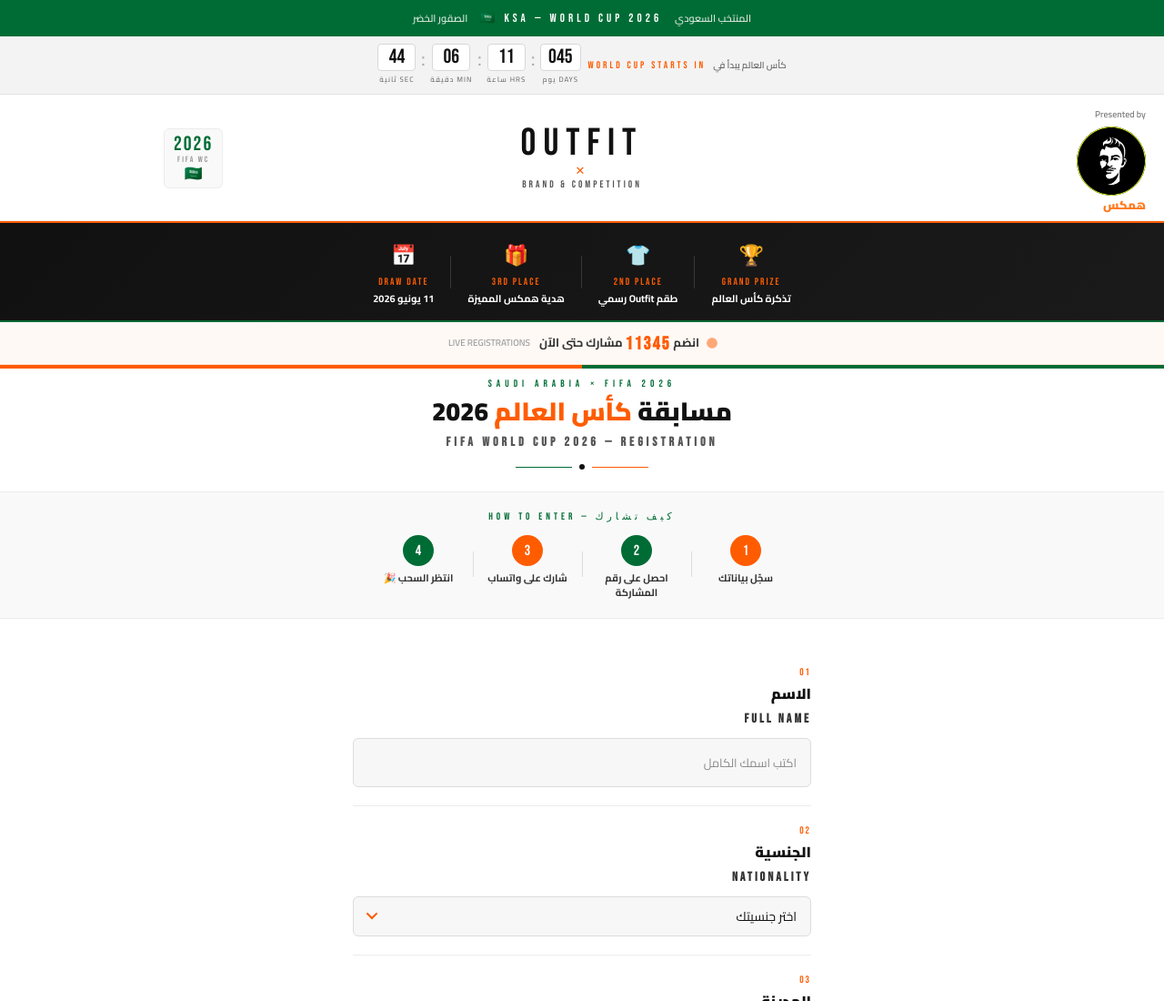
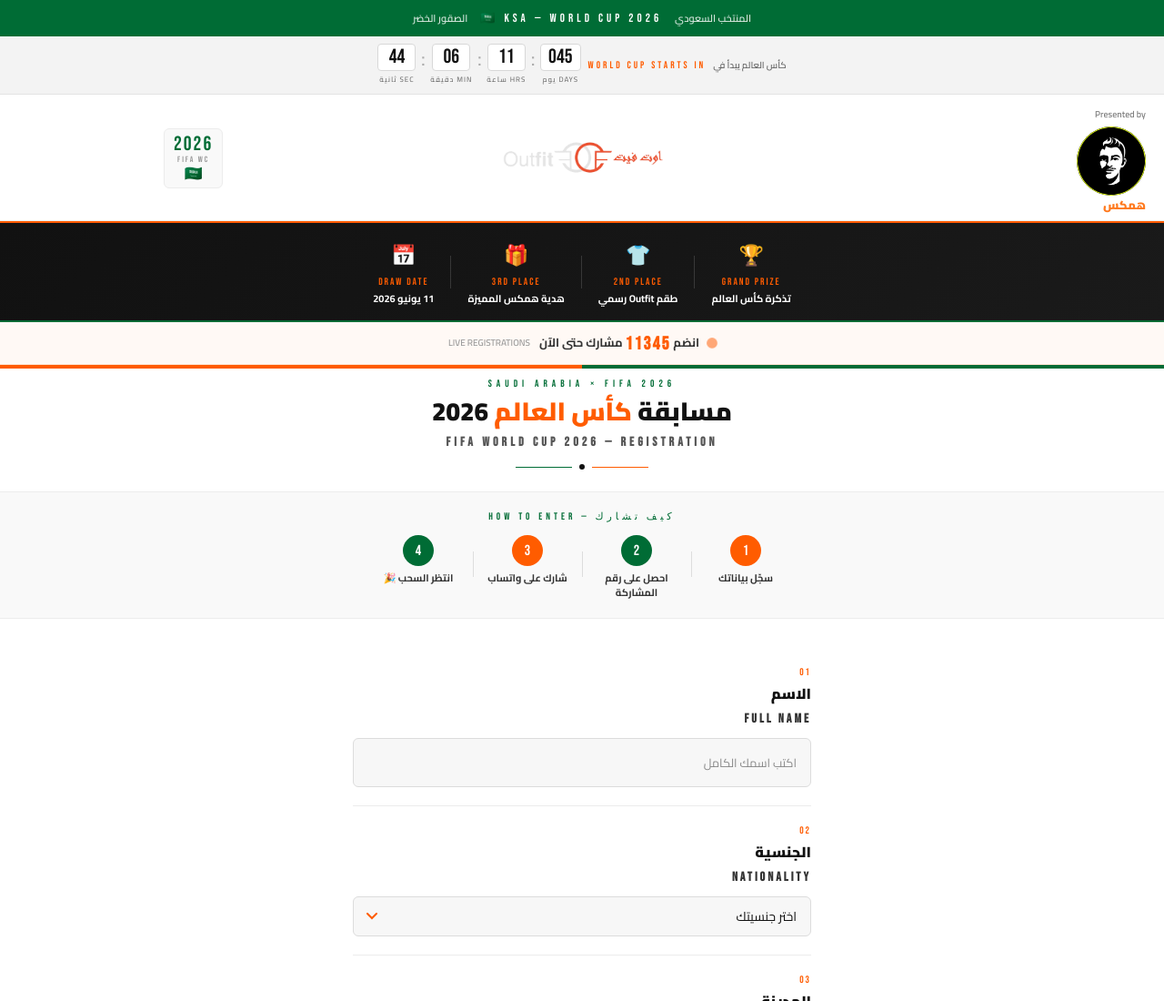
Before and after one commit to sabeya143111-arch/outfit-world-fifa-cup-2026, a plain HTML site: page index.html in a window 1280 px wide. Shown: the top 1100 px of the page at 91% size. Drawn offline with Linux system fonts and the light colour scheme.

Commit message:
Add main logo styling and update logo section
Added styling for the main logo and updated HTML structure.

```diff
--- a/index.html
+++ b/index.html
@@ -143,6 +143,14 @@
       color: #555;
       letter-spacing: 3px;
       line-height: 1;
+    }
+
+    .main-top-logo {
+      width: 180px;
+      max-width: 180px;
+      height: auto;
+      display: block;
+      object-fit: contain;
     }
 
     /* RIGHT: year badge */
@@ -513,13 +521,9 @@
       <span class="hmx-tag">همكس</span>
     </div>
 
-    <!-- CENTER: OUTFIT branding — absolutely centered -->
+    <!-- CENTER: logo3.png — absolutely centered -->
     <div class="logo-row-center">
-      <div class="center-brand">
-        <div class="center-brand-top">OUTFIT</div>
-        <div class="center-brand-x">✕</div>
-        <div class="center-brand-bottom">BRAND &amp; COMPETITION</div>
-      </div>
+      <img src="./logo3.png" alt="Outfit" class="main-top-logo">
     </div>
 
     <!-- RIGHT: spacer to balance grid -->
```
